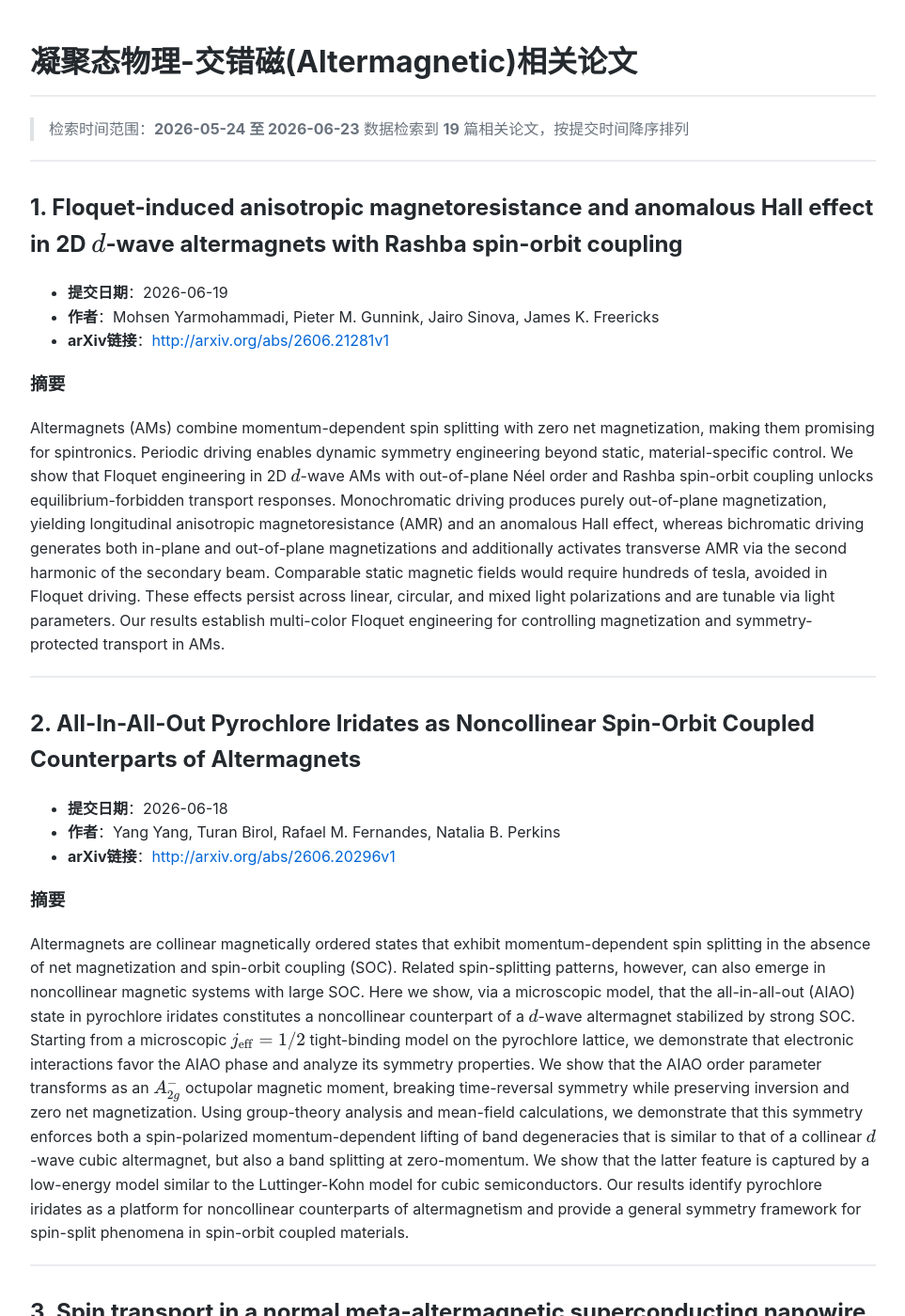
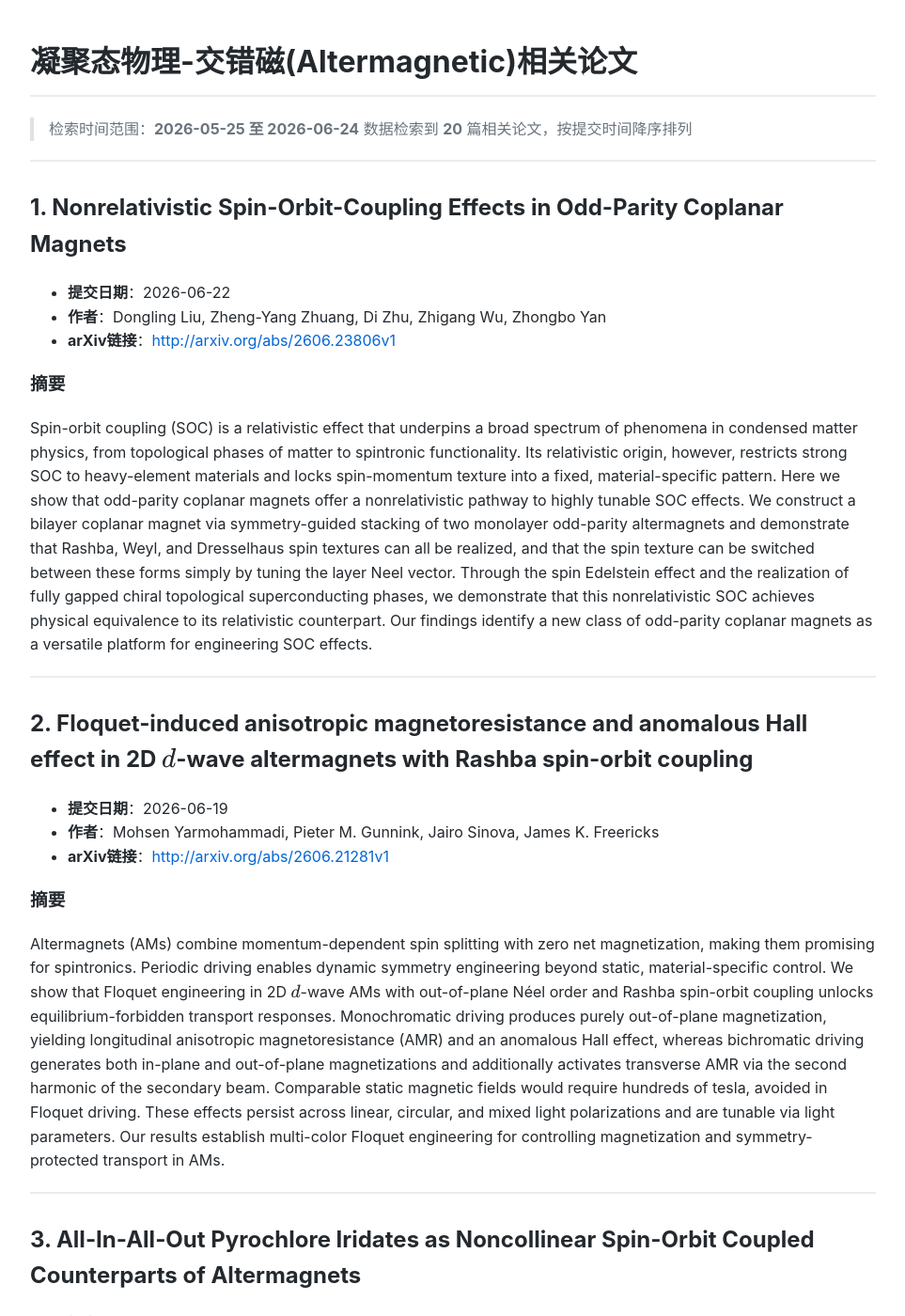
Before and after one commit to yangke25491/daily-arxiv-altermagnetic, a Jekyll site: the page built from index.md, in a window 1280 px wide and 1400 px high. Shown: the whole window at 94% size, without its empty margins (158-1121 px from the left). Built offline with Jekyll 4.4.1, drawn with Linux system fonts in a browser that asks for light colours; some of the changed text lies outside the part shown.

Commit message:
Automated update: arXiv papers

```diff
--- a/index.md
+++ b/index.md
@@ -5,12 +5,23 @@ title: 交错磁论文
 
 # 凝聚态物理-交错磁(Altermagnetic)相关论文
 
-> 检索时间范围：**2026-05-24 至 2026-06-23**
-> 数据检索到 **19** 篇相关论文，按提交时间降序排列
+> 检索时间范围：**2026-05-25 至 2026-06-24**
+> 数据检索到 **20** 篇相关论文，按提交时间降序排列
 
 ---
 
-## 1. Floquet-induced anisotropic magnetoresistance and anomalous Hall effect in 2D $d$-wave altermagnets with Rashba spin-orbit coupling
+## 1. Nonrelativistic Spin-Orbit-Coupling Effects in Odd-Parity Coplanar Magnets
+
+- **提交日期**：2026-06-22
+- **作者**：Dongling Liu, Zheng-Yang Zhuang, Di Zhu, Zhigang Wu, Zhongbo Yan
+- **arXiv链接**：[http://arxiv.org/abs/2606.23806v1](http://arxiv.org/abs/2606.23806v1)
+
+### 摘要
+Spin-orbit coupling (SOC) is a relativistic effect that underpins a broad spectrum of phenomena in condensed matter physics, from topological phases of matter to spintronic functionality. Its relativistic origin, however, restricts strong SOC to heavy-element materials and locks spin-momentum texture into a fixed, material-specific pattern. Here we show that odd-parity coplanar magnets offer a nonrelativistic pathway to highly tunable SOC effects. We construct a bilayer coplanar magnet via symmetry-guided stacking of two monolayer odd-parity altermagnets and demonstrate that Rashba, Weyl, and Dresselhaus spin textures can all be realized, and that the spin texture can be switched between these forms simply by tuning the layer Neel vector. Through the spin Edelstein effect and the realization of fully gapped chiral topological superconducting phases, we demonstrate that this nonrelativistic SOC achieves physical equivalence to its relativistic counterpart. Our findings identify a new class of odd-parity coplanar magnets as a versatile platform for engineering SOC effects.
+
+---
+
+## 2. Floquet-induced anisotropic magnetoresistance and anomalous Hall effect in 2D $d$-wave altermagnets with Rashba spin-orbit coupling
 
 - **提交日期**：2026-06-19
 - **作者**：Mohsen Yarmohammadi, Pieter M. Gunnink, Jairo Sinova, James K. Freericks
@@ -208,7 +219,7 @@ We investigate the metal-insulator transition driven by the onsite repulsive int
 
 ---
 
-## 19. Odd spin symmetry and anisotropy switching in p-wave magnet CeNiAsO
+## 20. Odd spin symmetry and anisotropy switching in p-wave magnet CeNiAsO
 
 - **提交日期**：2026-05-27
 - **作者**：Fayuan Zhang, Huaxun Li, Xingkai Cheng, Yibo Fan, Yifan Yin, Yifan Gao, Zhanfeng Liu, Shengtao Cui, Zhouyi Yin, Yue Zhao, Junhao Lin, Zhengtai Liu, Mao Ye, Yaobo Huang, Shan Qiao, Wu Xie, Ping Miao, Hao Wu, Junwei Liu, Guanghan Cao, Chaoyu Chen
```
Also changed, not shown: other parts of index.md (+17 -17 lines).
